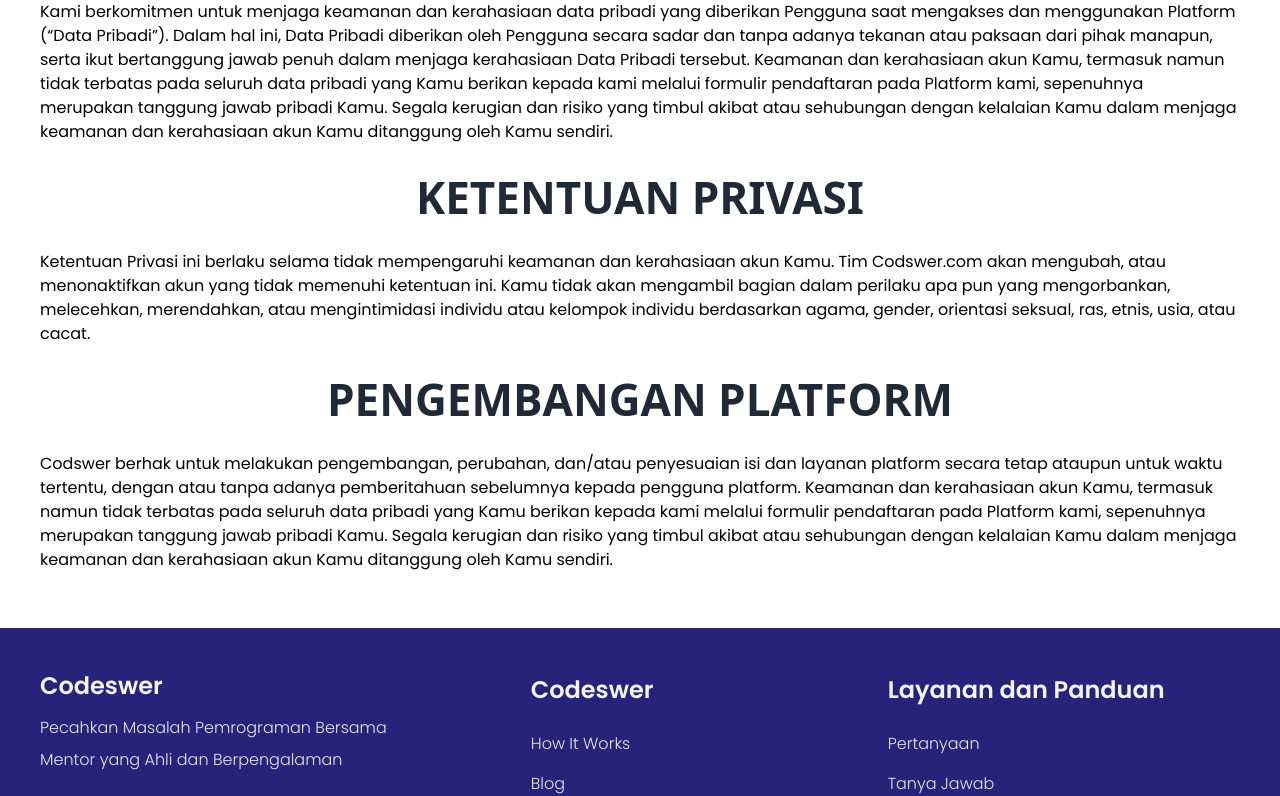
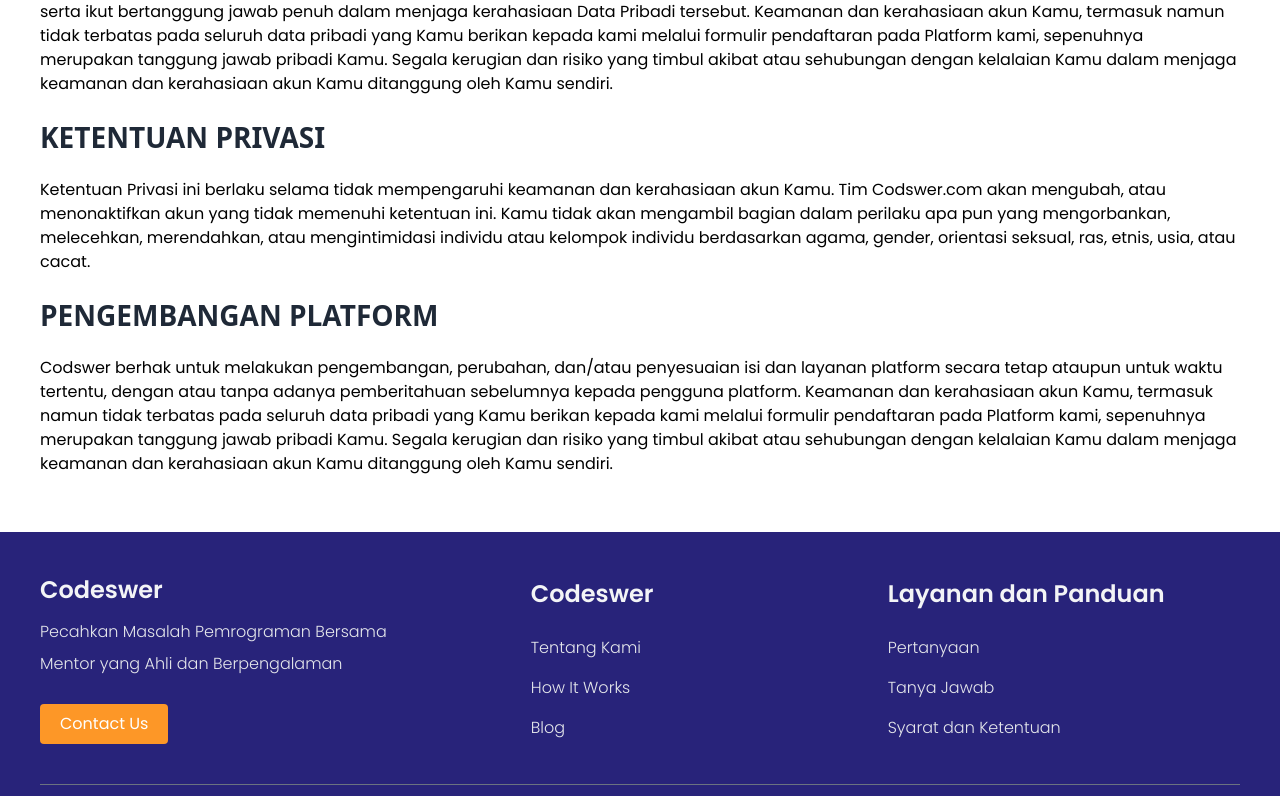
Before and after one commit to rg-km/final-project-engineering-54, a React (Create React App) app in the folder frontend/: page /terms in a window 1280 px wide. Shown: the part 1246-2042 px from the top of the page. Built offline with nearby package versions, Linux system fonts and the light colour scheme.

Commit message:
footer & css (abou)

```diff
--- a/frontend/src/components/Footer.jsx
+++ b/frontend/src/components/Footer.jsx
@@ -35,9 +35,9 @@
                 id="nav_links_item"
                 className="space-y-4 text-gray-200 font-light"
               >
-                {/* <li>
-                  <Link to="/about">Tentang Kami</Link>
-                </li> */}
+                <li>
+                  <Link to="/abouts">Tentang Kami</Link>
+                </li>
                 <li>
                   <Link to="/docs">How It Works</Link>
                 </li>
--- a/frontend/src/styles/_aboutus.scss
+++ b/frontend/src/styles/_aboutus.scss
@@ -34,32 +34,7 @@
         }
       }
     }
-    #part_two {
-      h1 {
-        text-align: center;
-        @include text-head($gray-800, 2.75rem, 700);
-      }
-      div {
-        display: flex;
-        #two_left {
-          img {
-            margin: 0 auto;
-          }
-        }
-        #two_right {
-          display: flex;
-          flex-direction: column;
 
-          h2 {
-            @include text-head($gray-800, 1.5rem, 600);
-          }
-          button {
-            @include btnCustom;
-            @include text-head(auto, 1.25rem, 600);
-          }
-        }
-      }
-    }
     #part_three {
       @include flex-center;
 
```
